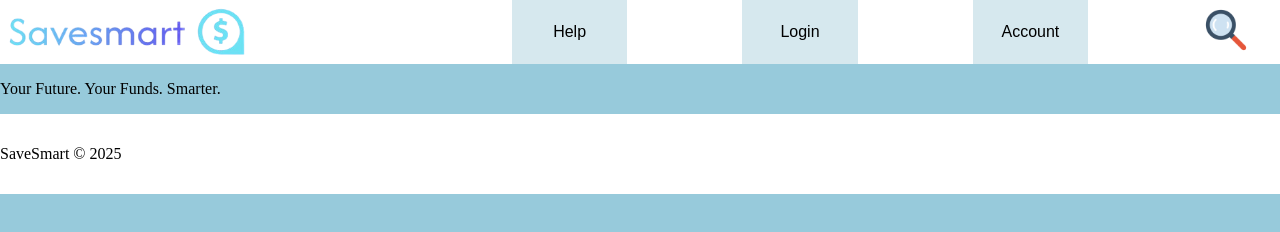
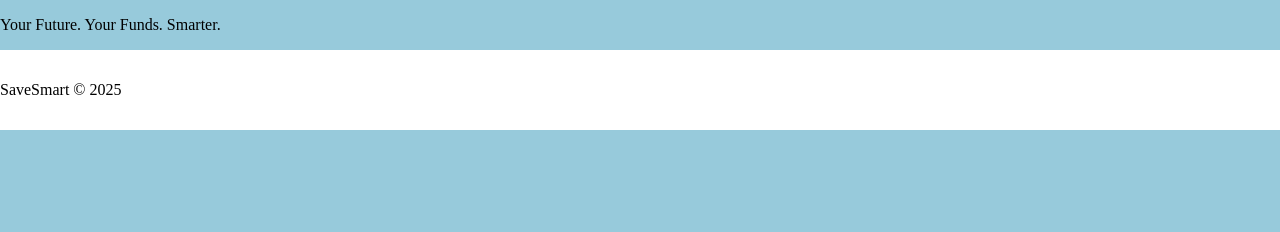
Before and after one commit to alm0st01/SaveSmart, a plain HTML site: page index.html in a window 1280 px wide. Drawn offline with Linux system fonts and the light colour scheme.

```diff
--- a/index.html
+++ b/index.html
@@ -10,18 +10,6 @@
 </head>
 <body>
     <web_header></web_header>
-    <header>
-        <img src="images/logo.png" style="width:20%;height:auto;">
-        <div class="headersection">
-            <button class="headerbutton">Help</button>
-            <button class="headerbutton">Login</button>
-            <button class="headerbutton">Account</button>
-            <button style="all:unset; width: 10%; cursor:pointer; ">
-                <img src="images/search.png" style="background-color:transparent; width: 60%; height: auto;">
-            </button>
-            <!--<div style="width:5%"></div>-->
-        </div>
-    </header>
 
     <p> Your Future. Your Funds. Smarter.</p>
 
```
